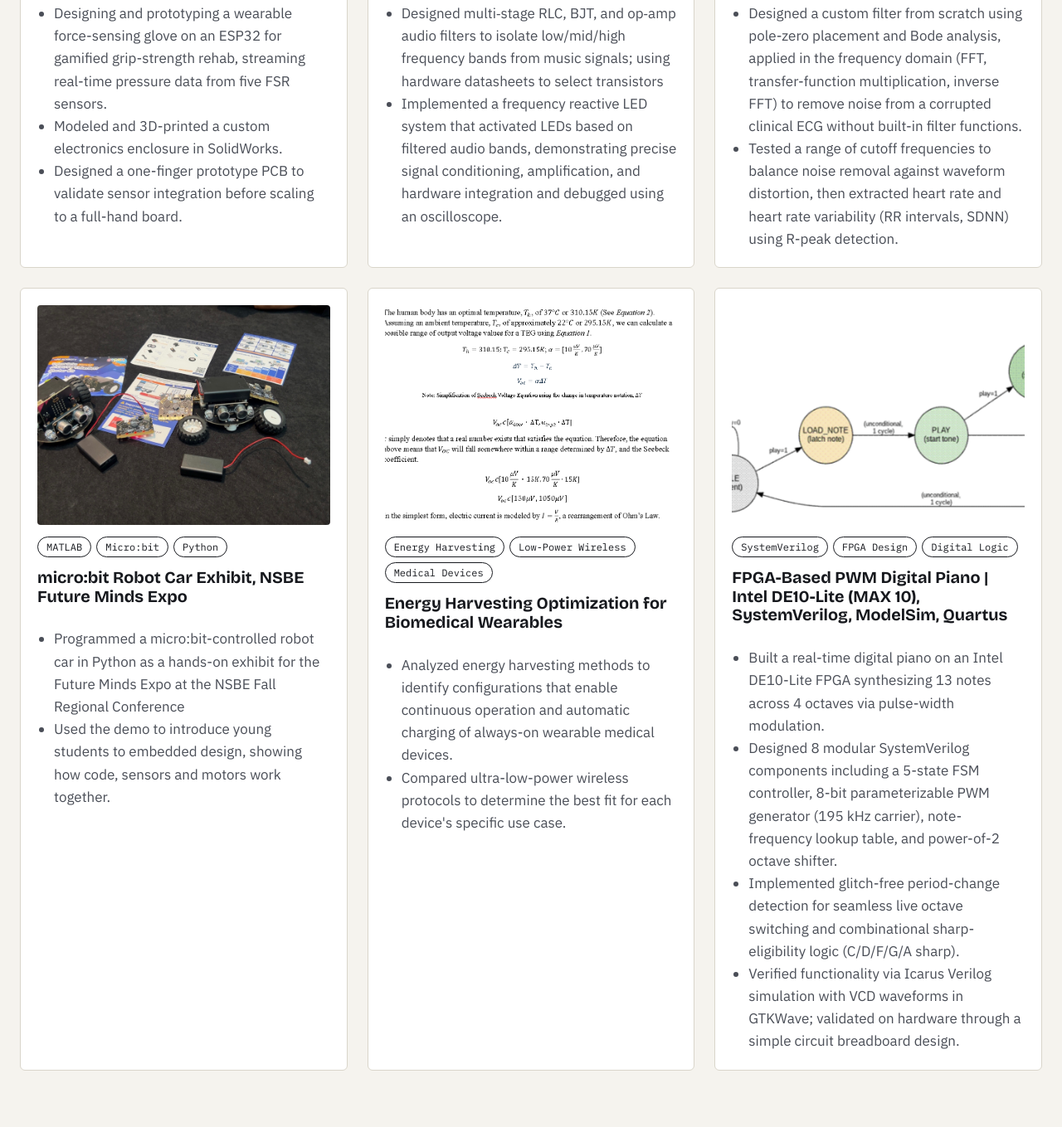
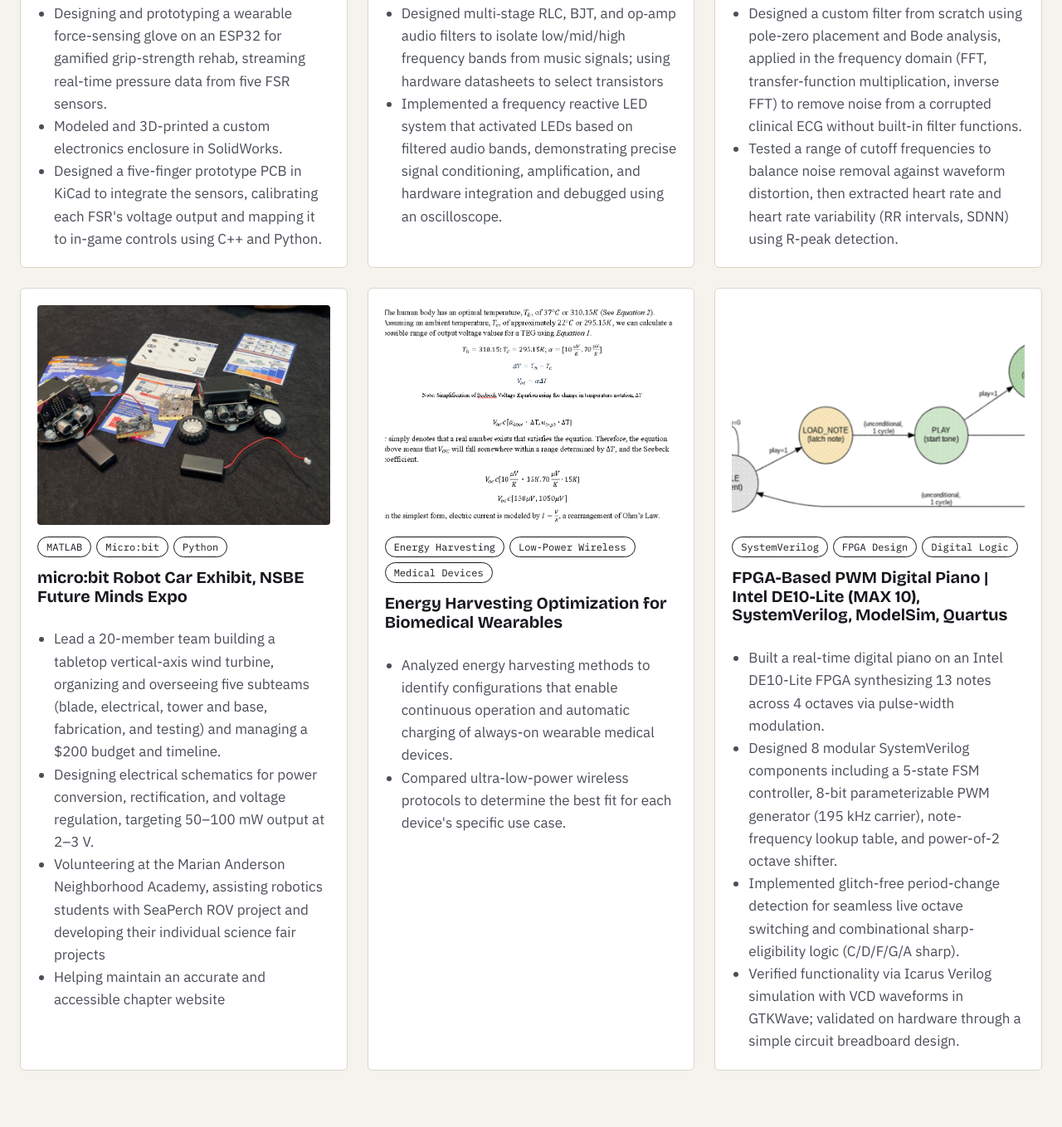
Before and after one commit to mykahb/Shadiya_Beckett, a plain HTML site: page index.html in a window 1280 px wide. Shown: the part 1901-3260 px from the top of the page at 83% size. Drawn offline with nearby package versions, Linux system fonts and the light colour scheme.

Commit message:
add image to .png and update index.html and style.css to include the image

```diff
--- a/index.html
+++ b/index.html
@@ -119,7 +119,7 @@
           <ul class="project-points">
             <li>Designing and prototyping a wearable force-sensing glove on an ESP32 for gamified grip-strength rehab, streaming real-time pressure data from five FSR sensors.</li>
             <li>Modeled and 3D-printed a custom electronics enclosure in SolidWorks.</li>
-            <li>Designed a one-finger prototype PCB to validate sensor integration before scaling to a full-hand board.</li>
+            <li>Designed a five-finger prototype PCB in KiCad to integrate the sensors, calibrating each FSR's voltage output and mapping it to in-game controls using C++ and Python.</li>
           </ul>
         </article>
         <article class="project">
@@ -145,8 +145,10 @@
           <ul class="tags"><li>MATLAB</li><li>Micro:bit</li><li>Python</li></ul>
           <h3>micro:bit Robot Car Exhibit, NSBE Future Minds Expo</h3>
           <ul class="project-points">
-            <li>Programmed a micro:bit-controlled robot car in Python as a hands-on exhibit for the Future Minds Expo at the NSBE Fall Regional Conference</li>
-            <li>Used the demo to introduce young students to embedded design, showing how code, sensors and motors work together.</li>
+            <li>Lead a 20-member team building a tabletop vertical-axis wind turbine, organizing and overseeing five subteams (blade, electrical, tower and base, fabrication, and testing) and managing a $200 budget and timeline.</li>
+            <li>Designing electrical schematics for power conversion, rectification, and voltage regulation, targeting 50–100 mW output at 2–3 V.</li>
+            <li>Volunteering at the Marian Anderson Neighborhood Academy, assisting robotics students with SeaPerch ROV project and developing their individual science fair projects</li>
+            <li>Helping maintain an accurate and accessible chapter website</li>
           </ul>
         </article>
         <article class="project">
--- a/style.css
+++ b/style.css
@@ -79,7 +79,7 @@ a { color: var(--accent); }
 }
 /* One background per project: put each image filename here */
 .project-media-glove    { background-image: url('Glove.png'); }
-.project-media-ecg      { background-image: url('ECG_signal.png'); }
+.project-media-ecg      { background-image: url('ECG.png'); }
 .project-media-filters  { background-image: url('Audio-filter.png'); }
 .project-media-microbit { background-image: url('Microbit_car.jpeg'); }
 .project-media-piano    { background-image: url('piano.png'); }
```
Also changed, not shown: ECG.png (added).
